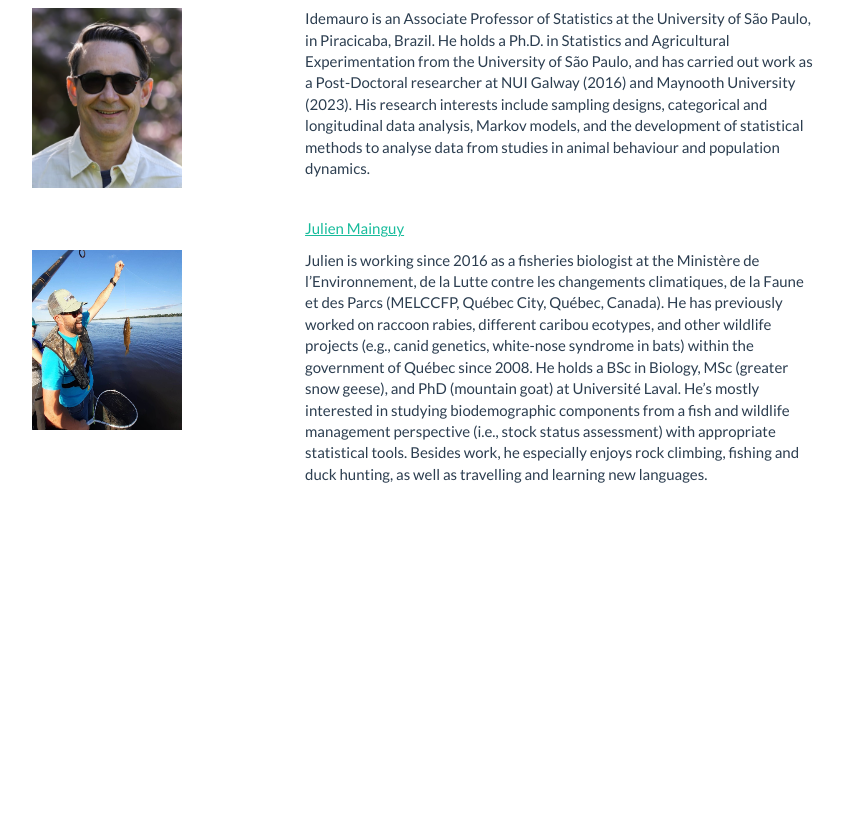
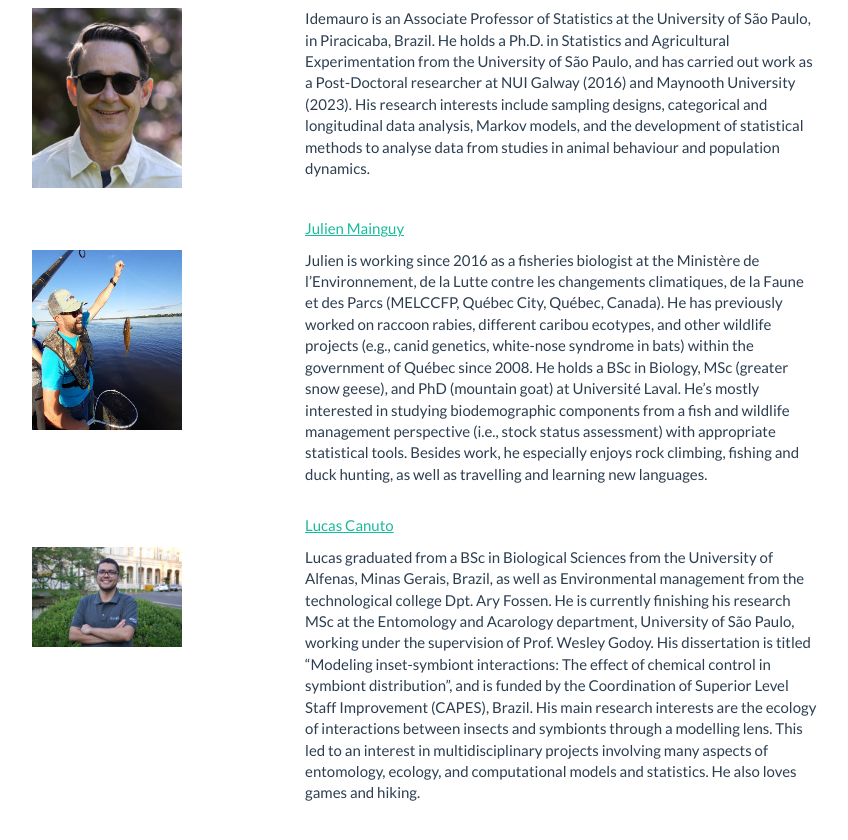
Before and after one commit to rafamoral/tse, a plain HTML site: page about.html in a window 1280 px wide. Shown: the part 3783-4623 px from the top of the page, without its empty margins (271-1119 px from the left). Before the commit the page ends 4334 px from the top, so only its background shows below. Drawn offline with nearby package versions, Linux system fonts and the light colour scheme; some packages are replaced by stand-ins of ours.

Commit message:
Add files via upload

```diff
--- a/about.html
+++ b/about.html
@@ -699,6 +699,34 @@ status assessment) with appropriate statistical tools. Besides work, he
 especially enjoys rock climbing, fishing and duck hunting, as well as
 travelling and learning new languages.</td>
 </tr>
+<tr class="odd">
+<td></td>
+<td></td>
+</tr>
+<tr class="even">
+<td></td>
+<td></td>
+</tr>
+<tr class="odd">
+<td></td>
+<td><a href="index.html">Lucas Canuto</a></td>
+</tr>
+<tr class="even">
+<td><img src="lucas.jpg" width="150" height="100" class = "center"/></td>
+<td>Lucas graduated from a BSc in Biological Sciences from the
+University of Alfenas, Minas Gerais, Brazil, as well as Environmental
+management from the technological college Dpt. Ary Fossen. He is
+currently finishing his research MSc at the Entomology and Acarology
+department, University of São Paulo, working under the supervision of
+Prof. Wesley Godoy. His dissertation is titled “Modeling inset-symbiont
+interactions: The effect of chemical control in symbiont distribution”,
+and is funded by the Coordination of Superior Level Staff Improvement
+(CAPES), Brazil. His main research interests are the ecology of
+interactions between insects and symbionts through a modelling lens.
+This led to an interest in multidisciplinary projects involving many
+aspects of entomology, ecology, and computational models and statistics.
+He also loves games and hiking.</td>
+</tr>
 </tbody>
 </table>
 
```
Also changed, not shown: lucas.jpg (added).
